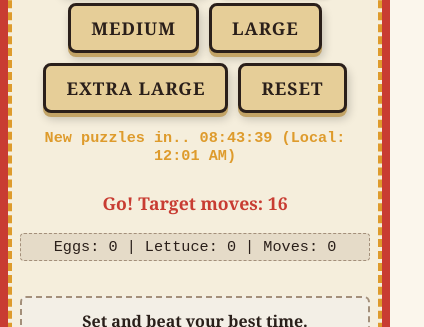
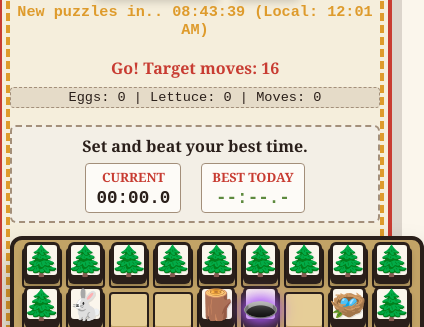
Before and after one commit to papiliokate/GoRabbit, a website built with Vite: page index.html in a window 390 px wide. Shown: the part 139-466 px from the top of the page, 424 px wide, since content can reach past the window. Built offline with nearby package versions, Linux system fonts and the light colour scheme; no server answers.

Commit message:
Fix UI scaling issues and header condensing

```diff
--- a/src/game.js
+++ b/src/game.js
@@ -25,6 +25,7 @@ export class GameMode {
     this.handleTouchStartBound = this.handleTouchStart.bind(this);
     this.handleTouchEndBound = this.handleTouchEnd.bind(this);
     this.preventScrollBound = (e) => { e.preventDefault(); };
+    this.adjustScaleBound = this.adjustScale.bind(this);
 
     this.touchStartX = 0;
     this.touchStartY = 0;
@@ -158,9 +159,34 @@ export class GameMode {
       this.boardEl.addEventListener("touchstart", this.handleTouchStartBound, { passive: false });
       this.boardEl.addEventListener("touchend", this.handleTouchEndBound, { passive: false });
       this.boardEl.addEventListener("touchmove", this.preventScrollBound, { passive: false }); // Prevent scroll when swiping on board
+      window.addEventListener("resize", this.adjustScaleBound);
 
       this.boundEvents = true;
     }
+
+    this.adjustScale();
+  }
+
+  adjustScale() {
+     if (!this.state || !this.state.width) return;
+
+     const header = document.querySelector('header');
+     const isMobile = window.innerWidth <= 800;
+
+     const paddingOffset = isMobile ? 32 : 80;
+     const availableWidth = window.innerWidth - paddingOffset;
+     const headerHeight = header && isMobile ? header.offsetHeight : 0;
+     // On desktop, the header is side-by-side. On mobile, it's above.
+     const availableHeight = window.innerHeight - (isMobile ? headerHeight + 50 : 80);
+
+     const maxCellWidth = availableWidth / this.state.width;
+     const maxCellHeight = availableHeight / this.state.height;
+
+     let cellSize = Math.min(60, maxCellWidth, maxCellHeight);
+     if (cellSize < 15) cellSize = 15; // floor boundary
+
+     document.documentElement.style.setProperty('--cell-size', `${cellSize}px`);
+     document.documentElement.style.setProperty('--sprite-size', `${cellSize * 0.75}px`);
   }
 
   handleKeyDown(event) {
--- a/src/style.css
+++ b/src/style.css
@@ -1,5 +1,7 @@
 :root {
   --cell-size: 50px;
+  --sprite-size: 34px;
+  --board-padding: 20px;
   --bg-dark: #fbf6ec;     /* creamy paper */
   --panel-bg: #f5eedc;    /* warm off-white */
   --accent: #c83c32;      /* vintage red */
@@ -22,7 +24,7 @@ body {
   justify-content: center;
   align-items: center;
   min-height: 100vh;
-  overflow: hidden;
+  overflow: auto;
 }
 
 #game-container {
@@ -113,7 +115,7 @@ button:hover, button.active {
 #board {
   display: grid;
   gap: 4px;
-  padding: 20px;
+  padding: var(--board-padding);
   background: var(--block-side);
   border-radius: 12px;
   border: 4px solid var(--text);
@@ -147,8 +149,8 @@ button:hover, button.active {
 .dynamic-entity {
   box-sizing: border-box;
   position: absolute;
-  left: calc(var(--x) * (var(--cell-size) + 4px) + 20px);
-  top: calc(var(--y) * (var(--cell-size) + 4px) + 20px);
+  left: calc(var(--x) * (var(--cell-size) + 4px) + var(--board-padding));
+  top: calc(var(--y) * (var(--cell-size) + 4px) + var(--board-padding));
   width: calc(var(--cell-size) - 4px);
   height: calc(var(--cell-size) - 4px);
   margin-left: 2px;
@@ -197,7 +199,7 @@ button:hover, button.active {
 }
 
 .entity-sprite {
-  font-size: 2rem;
+  font-size: var(--sprite-size);
   /* Painted directly on the 1950s block */
   line-height: 1;
   display: flex;
@@ -370,28 +372,33 @@ button:hover, button.active {
   #game-container {
     flex-direction: column;
     align-items: center;
+    padding: 16px;
+    gap: 16px;
   }
   header {
     width: 100%;
-    margin-bottom: 20px;
+    margin-bottom: 5px;
+    gap: 8px;
   }
+  h1 { font-size: 1.8rem; margin: 0 0 5px 0; }
+  button { padding: 8px 12px; font-size: 0.9rem; border-width: 2px; }
+  .timer-wrapper { padding: 8px 12px; margin-top: 5px; gap: 4px; }
+  #timer, #best-timer { font-size: 1.1rem; }
+  .current-time-box, .best-time-box { padding: 4px 10px; }
+  #inventory { font-size: 0.85rem; padding: 2px 8px; }
+  #status { font-size: 1rem; height: 20px; }
 }
 @media (max-width: 768px) {
-  :root { --cell-size: 35px; }
-  h1 { font-size: 1.6rem; }
-  #board { padding: 10px; }
-  .dynamic-entity {
-    left: calc(var(--x) * (var(--cell-size) + 4px) + 10px);
-    top: calc(var(--y) * (var(--cell-size) + 4px) + 10px);
-  }
+  :root { --board-padding: 10px; }
   .entity-sprite {
     transform: scale(1.1) var(--facing, scaleX(1));
   }
 }
 @media (max-width: 480px) {
-  :root { --cell-size: 28px; }
-  #game-container { padding: 12px; gap: 16px; }
+  :root { --board-padding: 8px; }
+  #game-container { padding: 8px; gap: 8px; border-width: 4px; }
   h1 { font-size: 1.4rem; }
+  button { padding: 6px 10px; font-size: 0.8rem; }
   .entity-sprite {
     transform: scale(1) var(--facing, scaleX(1));
   }
```
Also changed, not shown: 1 other file.
